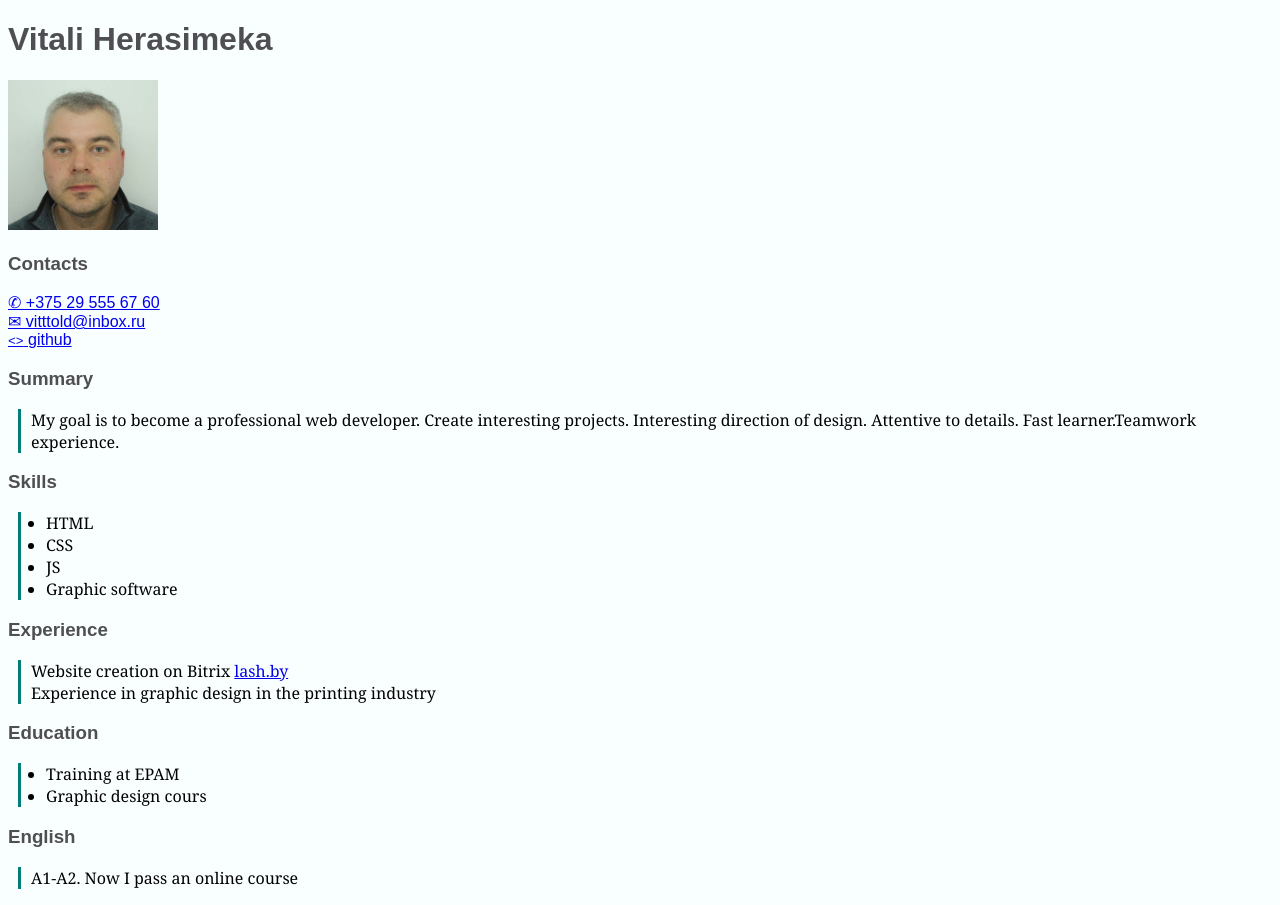
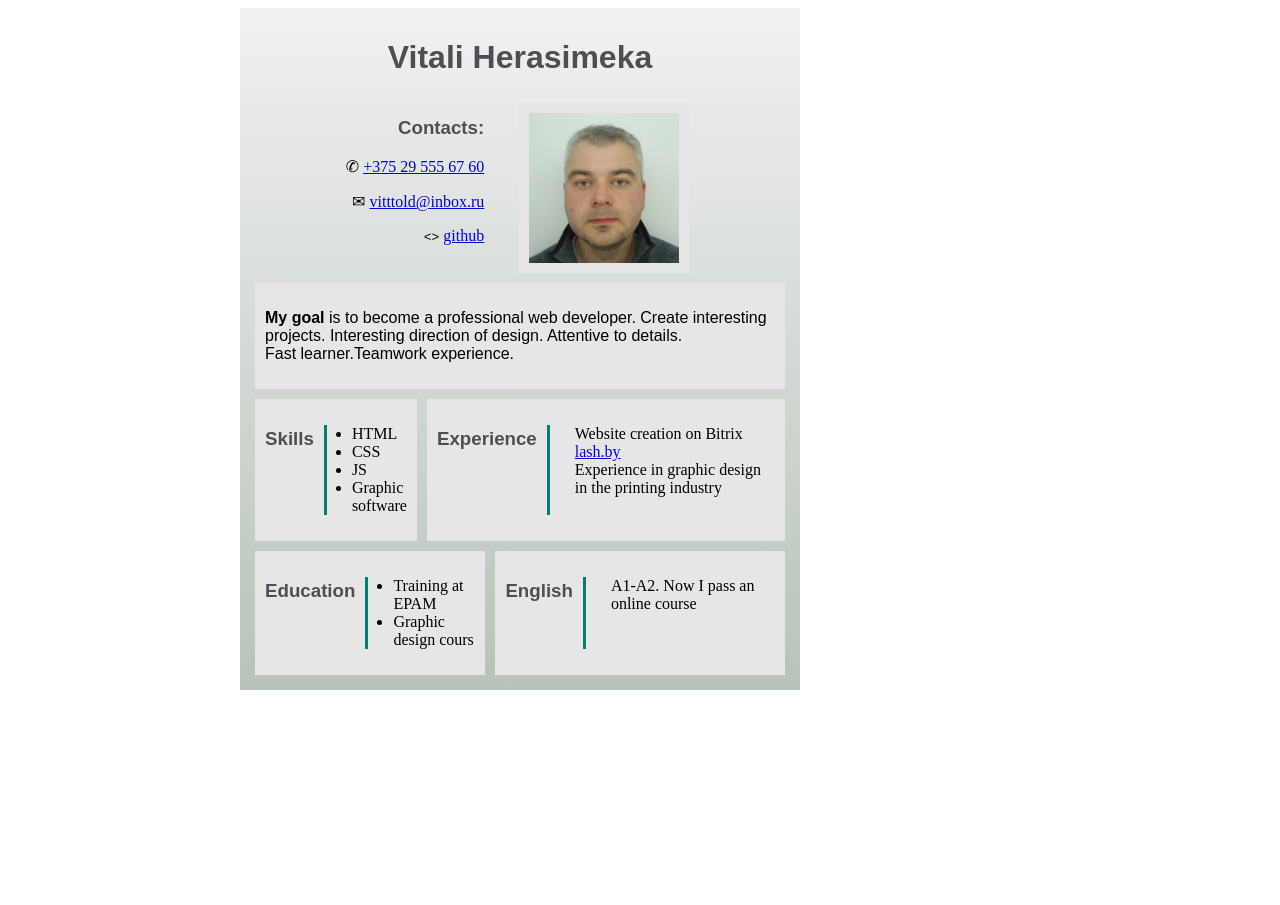
Before and after one commit to vitttold/rs2020, a plain HTML site: page index.html in a window 1280 px wide. After the commit the page ends 800 px from the top, so only its background shows below. Drawn offline with Linux system fonts and the light colour scheme.

Commit message:
init: start task №1.4

```diff
--- a/index.html
+++ b/index.html
@@ -4,56 +4,64 @@
     <meta charset="UTF-8">
     <meta name="viewport" content="width=device-width, initial-scale=1.0">
     <title>Document</title>
-    <link rel="stylesheet" href="/styles.css" />
+    <link rel="stylesheet" href="/styles.css">
 </head>
 <body>
-    <header>
-      <h1>Vitali Herasimeka</h1>
+  <main>
+      <div class="container1">
+      <h1 class="font">Vitali Herasimeka</h1>
+      </div>
+
+      <div class="container2">
+        <div class="flexCont">
+        <h3 class="font">Contacts:</h3>
+          <p >&#9990  <a href="tel:+375295556760">+375 29 555 67 60 </a></p>
+          <p>&#9993  <a href ="mailto:vitttold@inbox.ru">vitttold@inbox.ru</a></p>
+          <p><code><></code>  <a href ="https://github.com/vitttold/"> github</a></p>
+        </div>
+
+      <div class="flexPhoto">
         <img width="150" src="/profileimage.jpg" alt="Vitali Herasimeka">
-    <header>
+        </div>
+      </div>
 
-    <section>
-      <h3>Contacts</h3>
-      <div>
-        <a href="tel:+375295556760">&#9990; +375 29 555 67 60 </a>  <br>
-        <a href ="mailto:vitttold@inbox.ru"> &#9993; vitttold@inbox.ru</a><br>
-        <a href ="https://github.com/vitttold/"><code><></code> github</a>
-      </div>
-    </section>
+      <div class="flex">
+        <p class="goal"><b>My goal</b> is to become a professional web developer. Create interesting projects. Interesting direction of design. Attentive to details. <br>Fast learner.Teamwork experience.</p>
+    </div>
 
-    <section>
-      <h3>Summary</h3>
-        <p>	My goal is to become a professional web developer. Create interesting projects. Interesting direction of design. Attentive to details. Fast learner.Teamwork experience.</p>
-    </section>
-
-    <section>
-      <h3>Skills</h3>
-        <ul>
+    <div class="container2">
+    <div class="flex">
+      <h3 class="font">Skills</h3>
+         <ul class="border">
           <li>HTML</li>
           <li>CSS</li>
           <li>JS</li>
           <li>Graphic software</li>
         </ul>
-    </section>
+      </div>
 
-    <section>
-      <h3>Experience</h3>
-        <p>	Website creation on Bitrix <a href="https://lash.by/">lash.by</a><br>
+    <div class="flex">
+      <h3 class="font">Experience</h3>
+        <p class="border">	Website creation on Bitrix <a href="https://lash.by/">lash.by</a><br>
             Experience in graphic design in the printing industry</p>
-    </section>
+    </div>
+    </div>
 
-    <section>
-      <h3>Education</h3>
-        <ul>
+    <div class="container2">
+    <div class="flex">
+      <h3 class="font">Education</h3>
+        <ul class="border">
           <li> Training at EPAM  </li>
           <li> Graphic design cours </li>
         </ul>
-    </section>
+    </div>
 
-    <section>
-          <h3>English</h3>
-          <p> A1-A2. Now I pass an online course</p>
-    </section>
+    <div class="flex">
+          <h3 class="font">English</h3>
+          <p class="border"> A1-A2. Now I pass an online course</p>
+    </div>
+  </div>
+</main>
 
 </body>
 </html>
--- a/styles.css
+++ b/styles.css
@@ -1,30 +1,55 @@
 body {
-  background-color: rgb(249, 255, 254);
+  max-width: 1024px;
+}
+main {
+  max-width: 540px;
+  margin: auto;
+  background: linear-gradient(rgb(241, 241, 241), #b7c3b9);
+  padding: 10px;
 }
 
-h1 {
+.container1 {
+  display: flex;
+  justify-content: center;
+}
+
+.container2 {
+  display: flex;
+  flex-direction: row;
+  justify-content: center;
+}
+
+.flex {
+  display: flex;
+  background-color: rgb(230, 230, 230);
+  margin: 5px;
+  padding: 10px;
+}
+
+.flexPhoto {
+  display: flex;
+  width: 150px;
+  background-color: rgb(230, 230, 230);
+  margin: 5px;
+  padding: 10px;
+}
+
+.flexCont {
+  flex-direction: column;
+  text-align: right;
+  margin-right: 30px;
+}
+
+.goal {
+  font-family: Arial, Verdana, sans-serif;
+}
+
+.font {
   font-family: Arial, Verdana, sans-serif;
   color: rgb(79, 79, 83);
 }
 
-div {
-  font-family: Arial, Verdana, sans-serif;
-}
-
-h3 {
-  font-family: Arial, Verdana, sans-serif;
-  color: rgb(79, 79, 83);
-}
-
-p {
-  font-family: Georgia, Times, serif;
-  margin-left: 10px;
-  border-left: 3px solid rgb(0, 126, 119);
-  padding-left: 10px;
-}
-
-ul {
-  font-family: Georgia, Times, serif;
+.border {
   margin-left: 10px;
   border-left: 3px solid rgb(0, 126, 119);
   padding-left: 25px;
```
